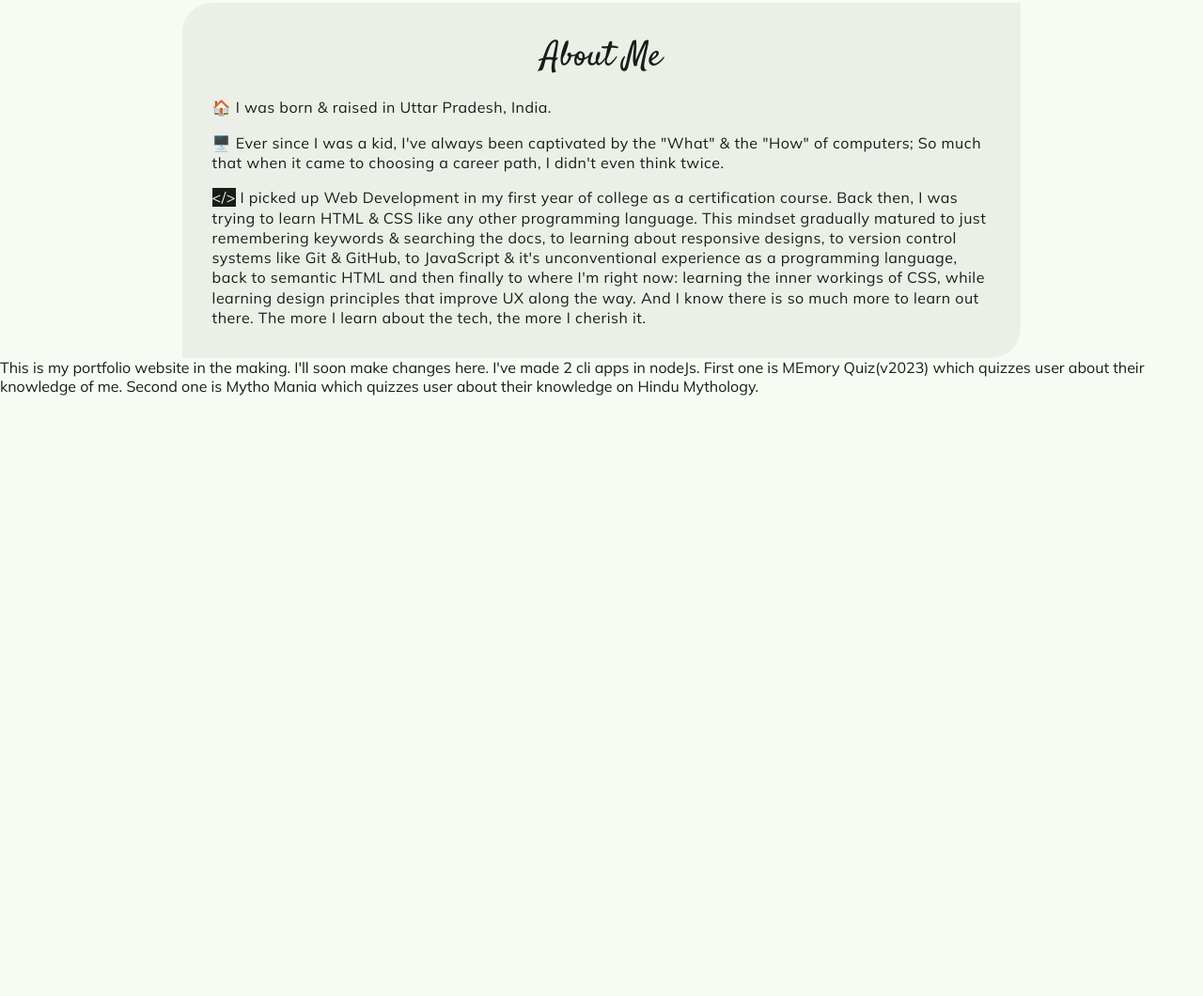
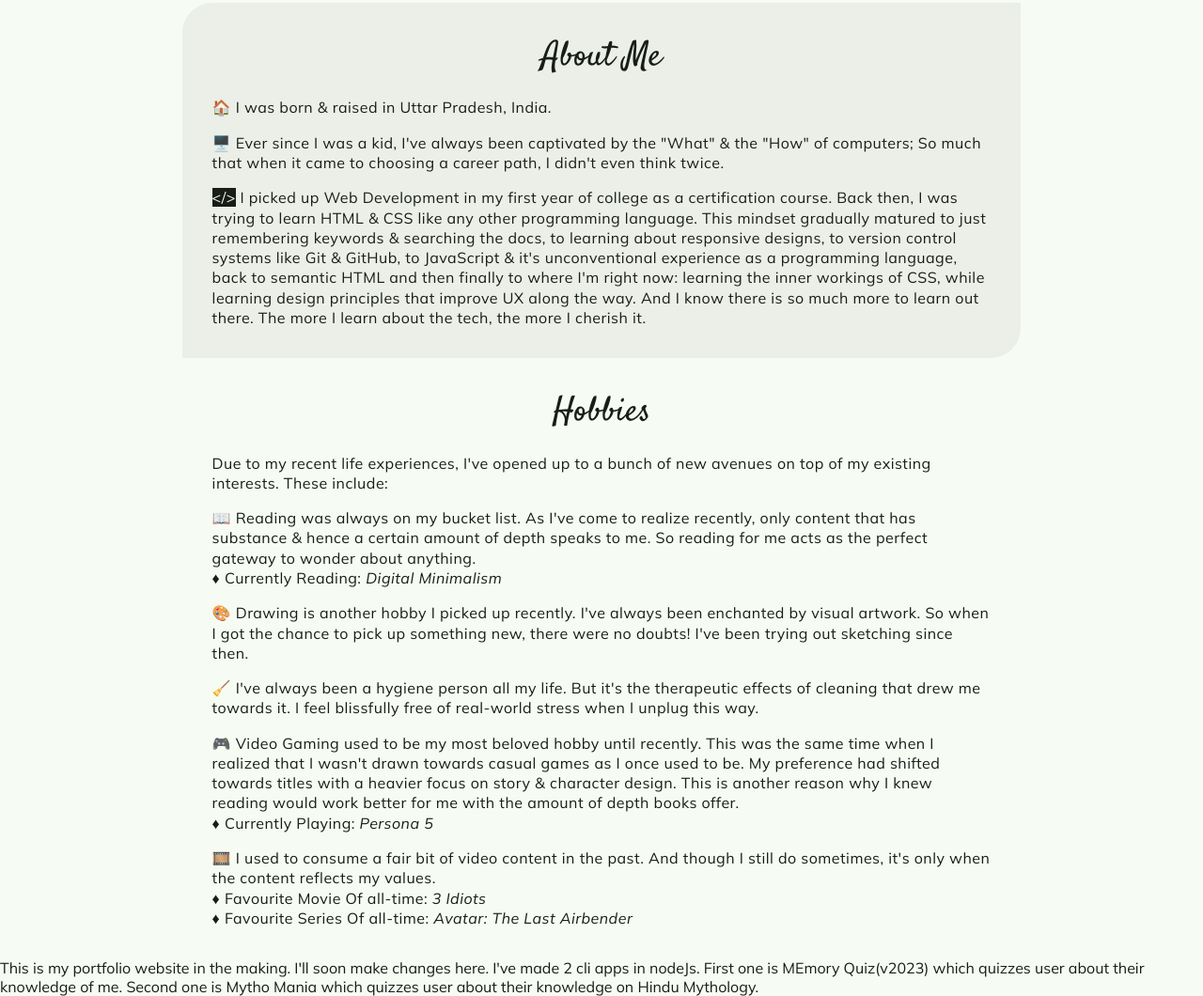
Before and after one commit to ShiviPro/my-portfolio-latest, a plain HTML site: page index.html in a window 1280 px wide. Shown: the part 643-1703 px from the top of the page at 94% size. Before the commit the page ends 1064 px from the top, so only its background shows below. Drawn offline with Linux system fonts and the light colour scheme.

Commit message:
feat: add hobbies

```diff
--- a/index.html
+++ b/index.html
@@ -70,6 +70,49 @@
       </ul>
     </section>
 
+    <section class="section container-center">
+      <h2 class="section__heading headline-large">Hobbies</h2>
+      <p class="body-text">
+        Due to my recent life experiences, I've opened up to a bunch of new
+        avenues on top of my existing interests. These include:
+      </p>
+      <ul class="body-text list-non-bulleted hobbies-section-content">
+        <li class="hobbies-section-content__list-item">
+          📖 Reading was always on my bucket list. As I've come to realize
+          recently, only content that has substance & hence a certain amount of
+          depth speaks to me. So reading for me acts as the perfect gateway to
+          wonder about anything.<br />♦ Currently Reading:
+          <cite>Digital Minimalism</cite>
+        </li>
+        <li class="hobbies-section-content__list-item">
+          🎨 Drawing is another hobby I picked up recently. I've always been
+          enchanted by visual artwork. So when I got the chance to pick up
+          something new, there were no doubts! I've been trying out sketching
+          since then.
+        </li>
+        <li class="hobbies-section-content__list-item">
+          🧹 I've always been a hygiene person all my life. But it's the
+          therapeutic effects of cleaning that drew me towards it. I feel
+          blissfully free of real-world stress when I unplug this way.
+        </li>
+        <li class="hobbies-section-content__list-item">
+          🎮 Video Gaming used to be my most beloved hobby until recently. This
+          was the same time when I realized that I wasn't drawn towards casual
+          games as I once used to be. My preference had shifted towards titles
+          with a heavier focus on story & character design. This is another
+          reason why I knew reading would work better for me with the amount of
+          depth books offer.
+          <br />♦ Currently Playing: <cite>Persona 5</cite>
+        </li>
+        <li class="hobbies-section-content__list-item">
+          🎞️ I used to consume a fair bit of video content in the past. And
+          though I still do sometimes, it's only when the content reflects my
+          values.<br />♦ Favourite Movie Of all-time: <cite>3 Idiots</cite
+          ><br />♦ Favourite Series Of all-time:
+          <cite>Avatar: The Last Airbender</cite>
+        </li>
+      </ul>
+    </section>
     This is my portfolio website in the making. I'll soon make changes here.
     I've made 2 cli apps in nodeJs. First one is MEmory Quiz(v2023) which
     quizzes user about their knowledge of me. Second one is Mytho Mania which
--- a/styles.css
+++ b/styles.css
@@ -314,3 +314,18 @@ body {
   background-color: var(--on-surface-color);
   color: var(--surface-color);
 }
+
+/* Hobbies */
+
+.hobbies-section-content {
+  padding-inline-start: 0;
+  margin-block-end: 0;
+}
+
+.hobbies-section-content__list-item {
+  margin-bottom: 1rem;
+}
+
+.hobbies-section-content__list-item:last-of-type {
+  margin-bottom: 0;
+}
```
